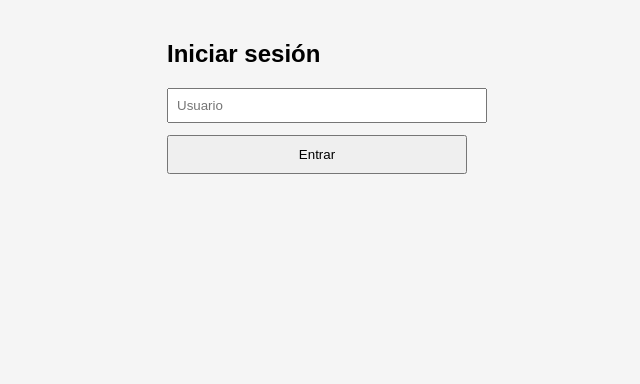
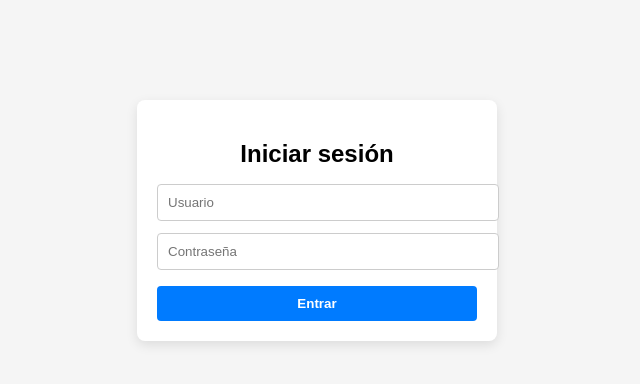
Before and after one commit to JairoVL/task-board, a React (Vite) app in the folder task-board/: page / in a window 1280 px wide. Shown: the top 384 px of the page, without its empty margins (323-963 px from the left). Built offline with nearby package versions, Linux system fonts and the light colour scheme.

Commit message:
Login, Logout

```diff
--- a/task-board/src/App.tsx
+++ b/task-board/src/App.tsx
@@ -1,23 +1,61 @@
-import React from 'react';
-import { Routes, Route, Navigate } from 'react-router-dom';
+import React, { useEffect, useState } from 'react';
+import { Routes, Route, Navigate, useNavigate } from 'react-router-dom';
 import Login from './pages/Login';
 import Dashboard from './pages/Dashboard';
 
 const App: React.FC = () => {
-  const isAuthenticated = !!localStorage.getItem('authToken');
+  const [isAuthenticated, setIsAuthenticated] = useState(() => {
+  return !!localStorage.getItem('authToken');
+});
 
-  return (
+  const navigate = useNavigate();
+
+
+  // Escuchar cambios de storage (multi-tab)
+  useEffect(() => {
+    const handleStorageChange = () => {
+      const token = localStorage.getItem('authToken');
+      setIsAuthenticated(!!token);
+    };
+
+    window.addEventListener('storage', handleStorageChange);
+    return () => window.removeEventListener('storage', handleStorageChange);
+  }, []);
+
+  const handleLogin = () => {
+    setIsAuthenticated(true);
+    navigate('/dashboard');
+  };
+
+  const handleLogout = () => {
+    localStorage.removeItem('authToken');
+    setIsAuthenticated(false);
+    navigate('/');
+  };
+
+return (
     <Routes>
       <Route
         path="/"
-        element={isAuthenticated ? <Navigate to="/dashboard" /> : <Login />}
+        element={
+          isAuthenticated ? (
+            <Navigate to="/dashboard" replace />
+          ) : (
+            <Login onLogin={handleLogin} />
+          )
+        }
       />
       <Route
         path="/dashboard"
-        element={isAuthenticated ? <Dashboard /> : <Navigate to="/" />}
+        element={
+          isAuthenticated ? (
+            <Dashboard onLogout={handleLogout} />
+          ) : (
+            <Navigate to="/" replace />
+          )
+        }
       />
     </Routes>
   );
 };
-
 export default App;
--- a/task-board/src/pages/Dashboard.tsx
+++ b/task-board/src/pages/Dashboard.tsx
@@ -5,6 +5,10 @@ import { DragDropContext } from "react-beautiful-dnd";
 import type { DropResult } from "react-beautiful-dnd";
 import type { ColumnsType, ColumnType, Priority, Task } from "../types/board";
 import { generateId } from "../utils/idGenerator";
+
+type DashboardProps = {
+  onLogout: () => void;
+};
 
 const LOCAL_STORAGE_KEY = "task-board-columns";
 
@@ -31,15 +35,13 @@ const initialData: { columns: ColumnsType } = {
   },
 };
 
-const Dashboard: React.FC = () => {
+const Dashboard: React.FC<DashboardProps> = ({ onLogout }) => {
   const [columns, setColumns] = useState<ColumnsType>(() => {
     const stored = localStorage.getItem(LOCAL_STORAGE_KEY);
     return stored ? JSON.parse(stored) : initialData.columns;
   });
 
-  const [filterPriority, setFilterPriority] = useState<
-    "all" | Priority
-  >("all");
+  const [filterPriority, setFilterPriority] = useState<"all" | Priority>("all");
 
   useEffect(() => {
     localStorage.setItem(LOCAL_STORAGE_KEY, JSON.stringify(columns));
@@ -72,11 +74,10 @@ const Dashboard: React.FC = () => {
   };
 
   const addTask = (columnId: string, title: string) => {
-    // Defino newTask con tipado explícito para evitar error de prioridad
     const newTask: Task = {
       id: generateId(),
       title,
-      priority: "medium", // tipo Priority
+      priority: "medium",
     };
     setColumns({
       ...columns,
@@ -137,15 +138,20 @@ const Dashboard: React.FC = () => {
           <option value="medium">Media</option>
           <option value="high">Alta</option>
         </select>
+
+
+        <button onClick={onLogout} className={styles.logoutButton}>
+          Cerrar sesión
+        </button>
       </div>
-
 
       <DragDropContext onDragEnd={onDragEnd}>
         <div className={styles.dashboard}>
           {Object.values(columns).map((column) => {
-            // Filtra las tareas según prioridad seleccionada
             const filteredTasks = column.tasks.filter((task) =>
-              filterPriority === "all" ? true : task.priority === filterPriority
+              filterPriority === "all"
+                ? true
+                : task.priority === filterPriority
             );
             return (
               <Column
--- a/task-board/src/pages/Login.tsx
+++ b/task-board/src/pages/Login.tsx
@@ -1,33 +1,68 @@
 import React, { useState } from 'react';
-import { useNavigate } from 'react-router-dom';
+// import { useNavigate } from 'react-router-dom';
 
-const Login: React.FC = () => {
+type LoginProps = {
+  onLogin?: () => void;
+};
+
+const Login: React.FC<LoginProps> = ({ onLogin }) => {
   const [username, setUsername] = useState('');
-  const navigate = useNavigate();
+  const [password, setPassword] = useState('');
 
   const handleLogin = () => {
-    if (username.trim().length > 0) {
-      // Guardar token ficticio
-      localStorage.setItem('authToken', 'fake-token');
-      navigate('/dashboard');
-    } else {
-      alert('Por favor, ingresa un nombre de usuario.');
+    if (username.trim().length === 0 || password.trim().length === 0) {
+      alert('Por favor, completa todos los campos.');
+      return;
+    }
+
+    // Simular autenticación
+    localStorage.setItem('authToken', 'fake-token');
+
+    // Notificar al componente padre (App) que se autenticó
+    if (onLogin) {
+      onLogin();
     }
   };
 
   return (
-    <div style={{ padding: 20, maxWidth: 300, margin: 'auto' }}>
-      <h2>Iniciar sesión</h2>
+    <div style={{
+      padding: 20,
+      maxWidth: 320,
+      margin: '100px auto',
+      backgroundColor: '#fff',
+      borderRadius: 8,
+      boxShadow: '0 4px 12px rgba(0, 0, 0, 0.1)'
+    }}>
+      <h2 style={{ marginBottom: 16, textAlign: 'center' }}>Iniciar sesión</h2>
+
       <input
         type="text"
         placeholder="Usuario"
         value={username}
         onChange={(e) => setUsername(e.target.value)}
-        style={{ width: '100%', padding: 8, marginBottom: 12 }}
+        style={{ width: '100%', padding: 10, marginBottom: 12, borderRadius: 4, border: '1px solid #ccc' }}
       />
+
+      <input
+        type="password"
+        placeholder="Contraseña"
+        value={password}
+        onChange={(e) => setPassword(e.target.value)}
+        style={{ width: '100%', padding: 10, marginBottom: 16, borderRadius: 4, border: '1px solid #ccc' }}
+      />
+
       <button
         onClick={handleLogin}
-        style={{ width: '100%', padding: 10, cursor: 'pointer' }}
+        style={{
+          width: '100%',
+          padding: 10,
+          cursor: 'pointer',
+          backgroundColor: '#007bff',
+          color: '#fff',
+          border: 'none',
+          borderRadius: 4,
+          fontWeight: 'bold'
+        }}
       >
         Entrar
       </button>
--- a/task-board/src/styles/Dashboard.module.scss
+++ b/task-board/src/styles/Dashboard.module.scss
@@ -103,3 +103,51 @@
     box-shadow: 0 0 6px #3f51b5aa;
   }
 }
+
+.topBar {
+  display: flex;
+  justify-content: space-between;
+  align-items: center;
+  padding: 0 20px;
+  margin-bottom: 16px;
+}
+
+.filterContainer {
+  display: flex;
+  align-items: center;
+}
+
+.filterLabel {
+  margin-right: 8px;
+  font-weight: 600;
+  color: #333;
+}
+
+.filterSelect {
+  padding: 6px 10px;
+  border-radius: 4px;
+  border: 1px solid #ccc;
+  font-size: 1rem;
+  cursor: pointer;
+  transition: border-color 0.2s ease-in-out;
+
+  &:focus {
+    outline: none;
+    border-color: #007bff;
+  }
+}
+
+.logoutButton {
+  background-color: #dc3545;
+  color: white;
+  padding: 8px 14px;
+  border: none;
+  border-radius: 4px;
+  cursor: pointer;
+  font-weight: 600;
+  transition: background-color 0.3s ease;
+
+  &:hover {
+    background-color: #b02a37;
+  }
+}
```
Lines whose indentation alone changed are shown as unchanged.
